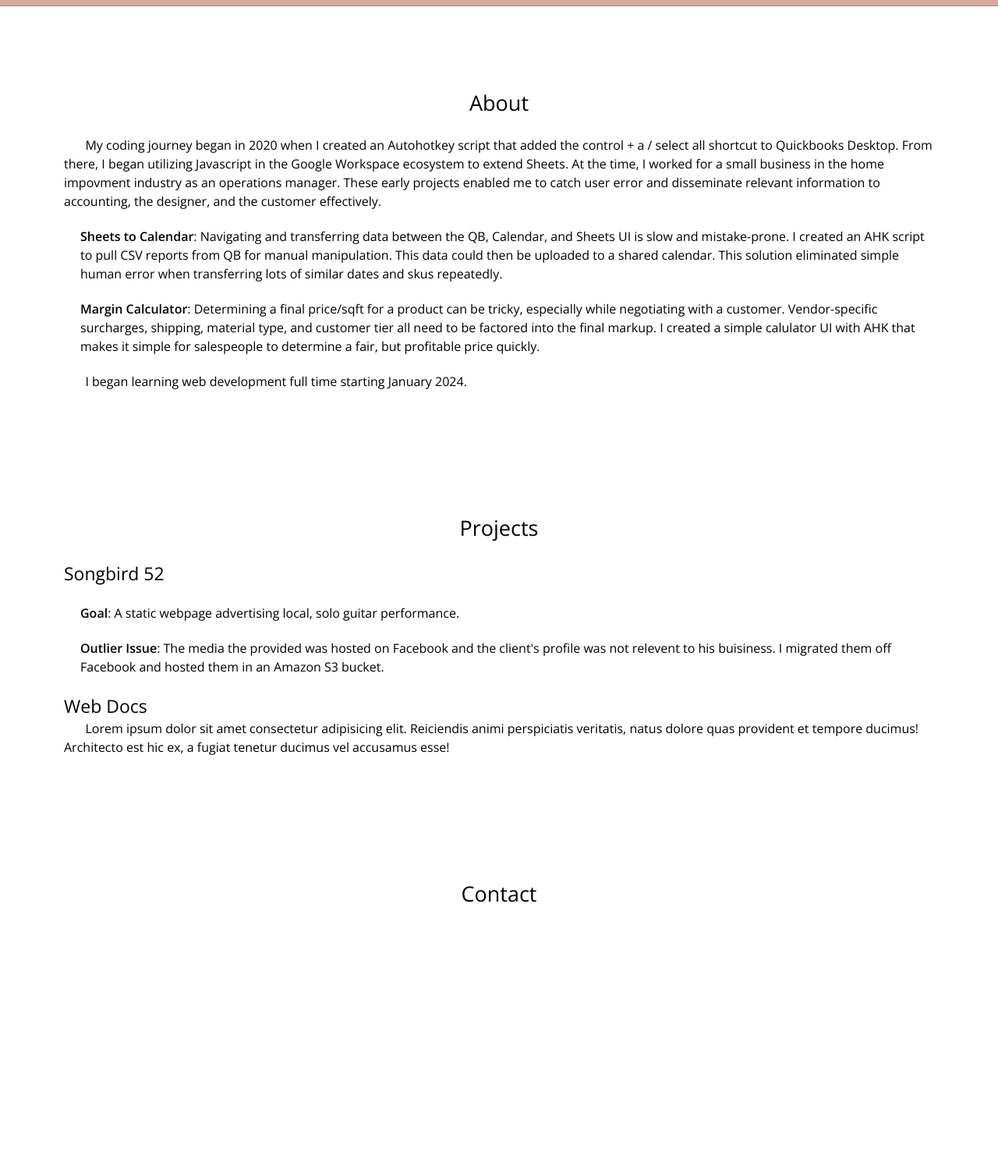
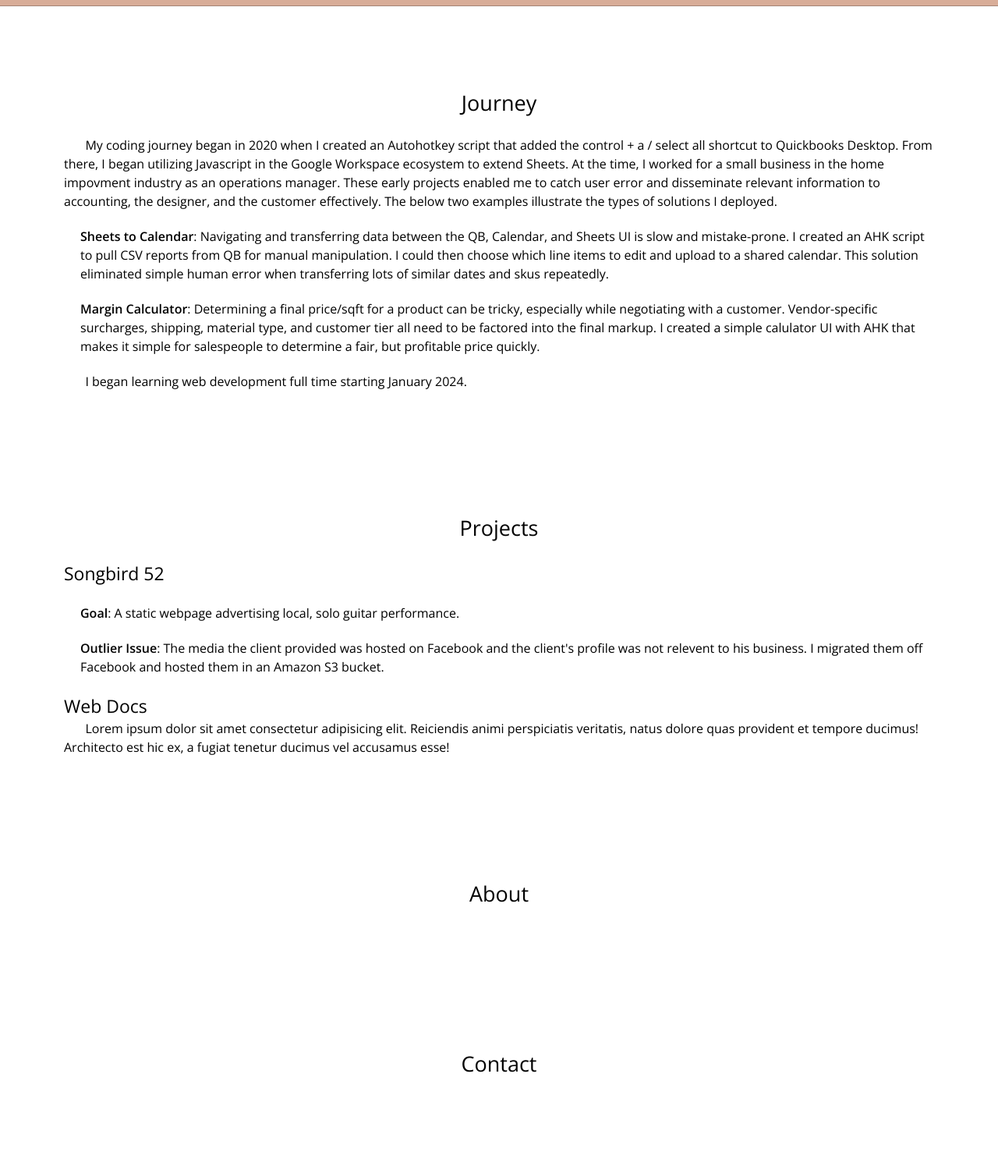
Before and after one commit to davidspiv/portfolio, a website: page dist/index.html in a window 1280 px wide. Shown: the part 101-1605 px from the top of the page at 78% size. Before the commit the page ends 1393 px from the top, so only its background shows below. Drawn offline with nearby package versions, Linux system fonts and the light colour scheme.

Commit message:
added more about 2

```diff
--- a/dist/index.html
+++ b/dist/index.html
@@ -15,8 +15,8 @@
         </div>
         <nav>
           <ul>
-            <li><a href="#about">About</a></li>
             <li><a href="#projects">Projects</a></li>
+            <li><a href="#projects">About</a></li>
             <li><a href="#contact">Contact</a></li>
           </ul>
         </nav>
@@ -25,8 +25,8 @@
     </header>
     <main>
       <div class="content-wrapper">
-        <section id="about">
-          <h2>About</h2>
+        <section id="journey">
+          <h2>Journey</h2>
           <article class="card">
             <p>
               My coding journey began in 2020 when I created an Autohotkey
@@ -36,16 +36,18 @@
               worked for a small business in the home impovment industry as an
               operations manager. These early projects enabled me to catch user
               error and disseminate relevant information to accounting, the
-              designer, and the customer effectively.
+              designer, and the customer effectively. The below two examples
+              illustrate the types of solutions I deployed.
             </p>
             <ul>
               <li>
                 <strong>Sheets to Calendar</strong>: Navigating and transferring
                 data between the QB, Calendar, and Sheets UI is slow and
                 mistake-prone. I created an AHK script to pull CSV reports from
-                QB for manual manipulation. This data could then be uploaded to
-                a shared calendar. This solution eliminated simple human error
-                when transferring lots of similar dates and skus repeatedly.
+                QB for manual manipulation. I could then choose which line items
+                to edit and upload to a shared calendar. This solution
+                eliminated simple human error when transferring lots of similar
+                dates and skus repeatedly.
               </li>
               <li>
                 <strong>Margin Calculator</strong>: Determining a final
@@ -72,9 +74,9 @@
                 guitar performance.
               </li>
               <li>
-                <strong>Outlier Issue</strong>: The media the provided was
-                hosted on Facebook and the client's profile was not relevent to
-                his buisiness. I migrated them off Facebook and hosted them in
+                <strong>Outlier Issue</strong>: The media the client provided
+                was hosted on Facebook and the client's profile was not relevent
+                to his business. I migrated them off Facebook and hosted them in
                 an Amazon S3 bucket.
               </li>
             </ul>
@@ -89,6 +91,10 @@
             </p>
           </article>
         </section>
+        <section id="about">
+          <h2>About</h2>
+          <article class="card"></article>
+        </section>
         <section id="contact">
           <h2>Contact</h2>
           <article class="card"></article>
```
